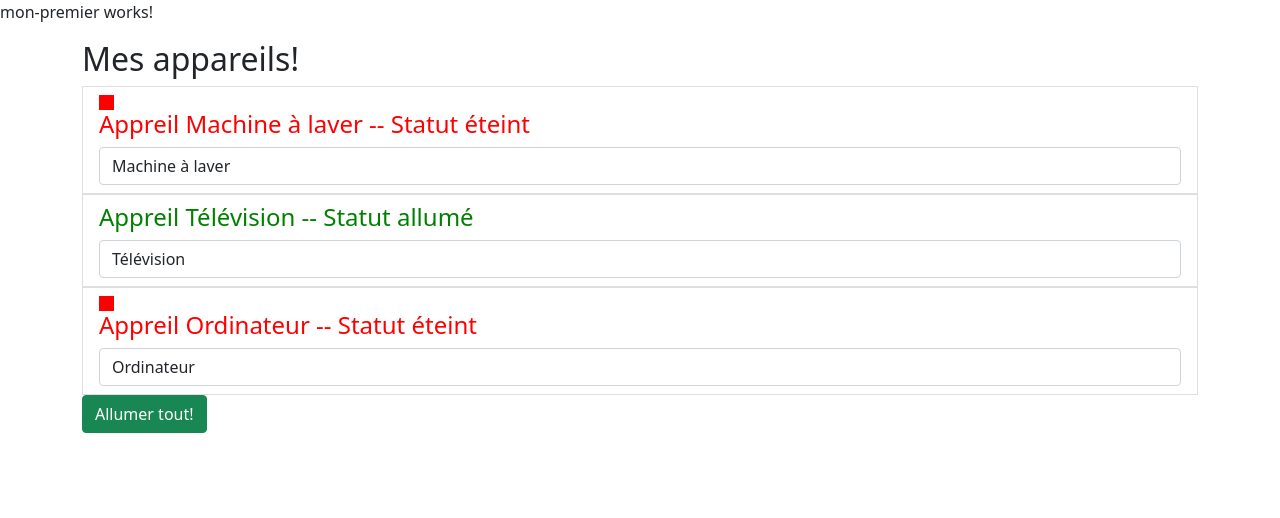
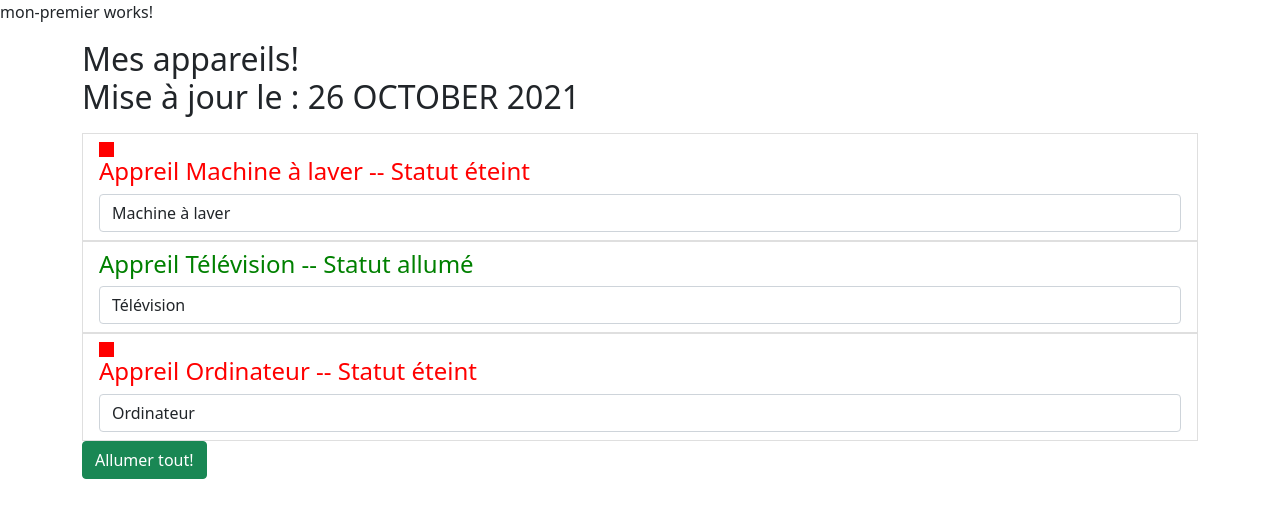
Before and after one commit to TRAFANOHARANTSOA/appareils-app-angular, an Angular app: page / in a window 1280 px wide. Shown: the top 518 px of the page. Built offline with nearby package versions, Linux system fonts and the light colour scheme.

Commit message:
using directives - first try missed

```diff
--- a/src/app/app.component.html
+++ b/src/app/app.component.html
@@ -5,6 +5,7 @@
     <div class="col-xw-12">
       <h2>
         Mes appareils!
+        <p> Mise à jour le : {{ lastUpdate | date: 'd MMMM YYYY' | uppercase}}</p>
       </h2>
       <ul class="list-group">
         <app-appareil *ngFor="let appareil of appareils"
--- a/src/app/app.component.ts
+++ b/src/app/app.component.ts
@@ -7,6 +7,8 @@ import { Component } from '@angular/core';
 })
 export class AppComponent {
   isAuth = false;
+  lastUpdate = new Date();
+
   appareils=[
     {
       name:'Machine à laver',
@@ -21,7 +23,8 @@ export class AppComponent {
       status:'éteint'
     }
 
-  ]
+  ];
+
   constructor() {
     setTimeout(
       () => {
--- a/src/app/app.module.ts
+++ b/src/app/app.module.ts
@@ -1,6 +1,7 @@
 import { NgModule } from '@angular/core';
 import { BrowserModule } from '@angular/platform-browser';
 import { FormsModule } from '@angular/forms';
+import { CommonModule } from '@angular/common';
 
 import { AppRoutingModule } from './app-routing.module';
 import { AppComponent } from './app.component';
@@ -16,7 +17,8 @@ import { AppareilComponent } from './appareil/appareil.component';
   imports: [
     BrowserModule,
     FormsModule,
-    AppRoutingModule
+    AppRoutingModule,
+    CommonModule
   ],
   providers: [],
   bootstrap: [AppComponent]
```
